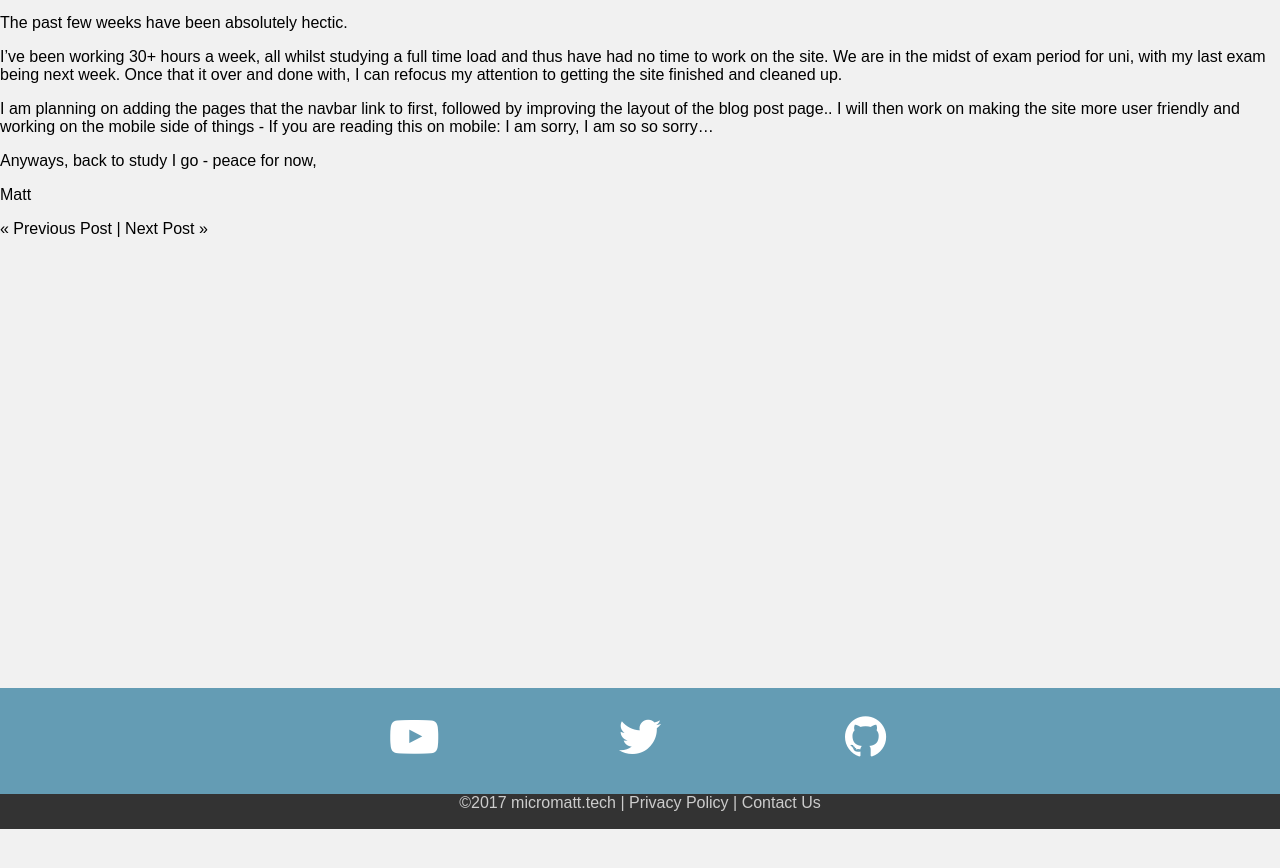
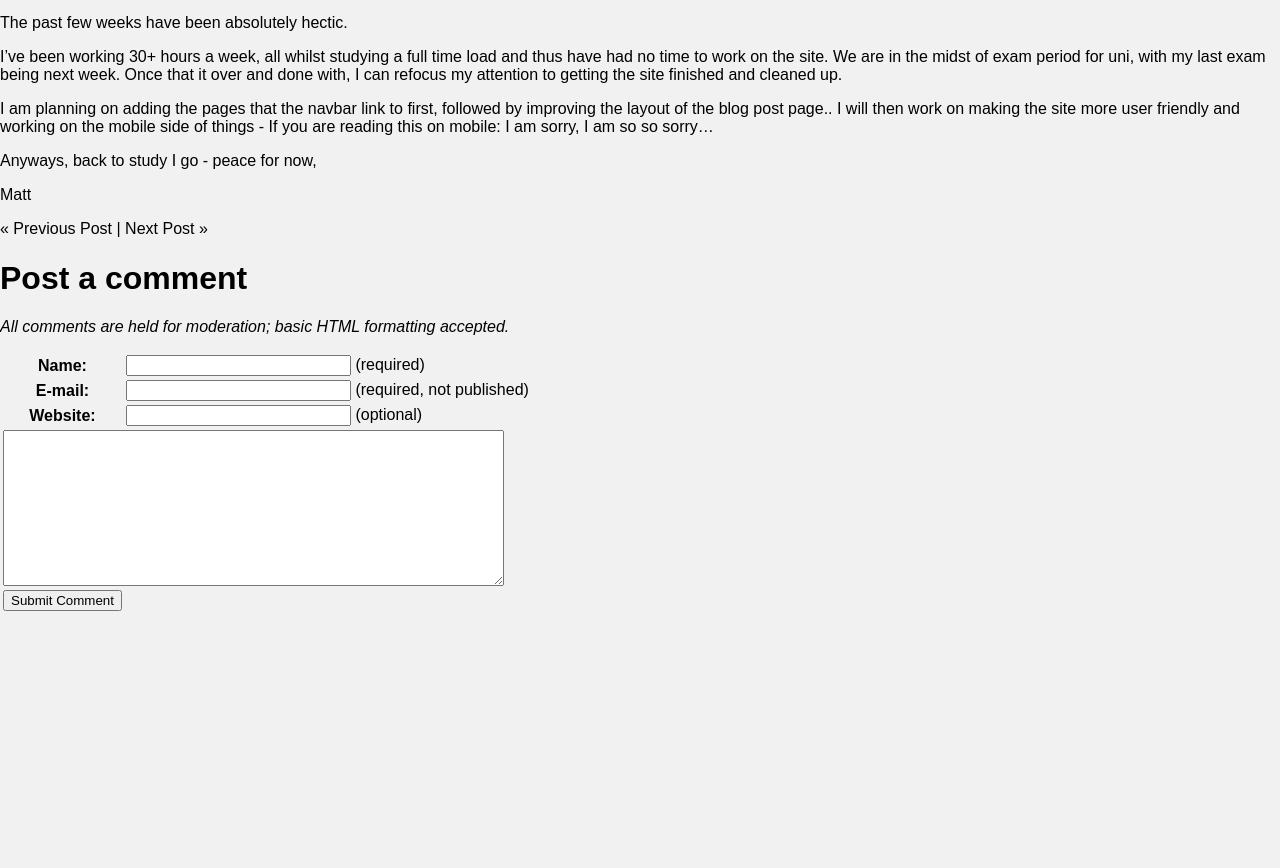
Before and after one commit to Chuffs/PortfolioWebsite, a Jekyll site: the page built from _posts/2017-11-11-Development-Update.markdown, in a window 1280 px wide and 900 px high, scrolled down 387 px. Shown: the top 868 px of the window. Built offline with Jekyll 4.4.1, drawn with Linux system fonts in a browser that asks for light colours; nearby versions of some CDN libraries; before the commit the page ends 1216 px from its top, so only the background shows below that.

Commit message:
Update 12/12/2017

```diff
--- /dev/null
+++ b/_includes/comment_template.html
@@ -0,0 +1,53 @@
+<div id="comments">
+	{% case page.comment_count %}
+		{% when 0 %}
+		{% when 1 %}
+			<h1>1 Comment</h1>
+		{% else %}
+			<h1>{{page.comment_count}} Comments</h1>
+	{% endcase %}
+	{% for c in page.comments %}
+		<div class="comment {% cycle 'odd', 'even' %}">
+			<p class="comment_header">
+				From: {% if c.link and c.link != '' %}
+					<a href="{{c.link}}">{{c.name}}</a>
+				{% else %}
+					{{c.name}}
+				{% endif %}
+				<br />
+				<span class="comment_date">{{c.date}}</span>
+			</p>
+			<p>
+				{{c.comment | newline_to_br}}
+			</p>
+		</div>
+	{% endfor %}
+	<h1>Post a comment</h1>
+	<p style="font-style: italic">
+		All comments are held for moderation; basic HTML formatting accepted.
+	</p>
+	<form id="commentform" method="POST" action="{{site.url}}/commentsubmit.php">
+		<input type="hidden" name="post_id" value="{{page.id}}" />
+		<input type="hidden" name="return_url" value="{{site.url}}{{page.url}}" />
+		<table>
+			<tr>
+				<th>Name:</th>
+				<td><input type="text" size="25" name="name" /> (required)</td>
+			</tr>
+			<tr>
+				<th>E-mail:</th>
+				<td><input type="text" size="25" name="email" /> (required, not published)</td>
+			</tr>
+			<tr>
+				<th>Website:</th>
+				<td><input type="text" size="25" name="link" /> (optional)</td>
+			</tr>
+			<tr>
+				<td colspan="2"><textarea name="comment" rows="10" cols="60" ></textarea></td>
+			</tr>
+			<tr>
+				<td><input type="submit" name="submit" value="Submit Comment" /></td>
+			</tr>
+		</table>
+	</form>
+</div>
--- a/_layouts/blog_post.html
+++ b/_layouts/blog_post.html
@@ -29,6 +29,9 @@
           |
           <a class="next" href="{{page.next.url}}">Next Post &raquo;</a>
       </div>
+
+      {% include comment_template.html %}
+
     </div>
 
     {% include social-media-highlight.html %}
--- /dev/null
+++ b/_plugins/static_comments.rb
@@ -0,0 +1,54 @@
+# Store and render comments as a static part of a Jekyll site
+#
+# See README.mdwn for detailed documentation on this plugin.
+#
+# Homepage: http://theshed.hezmatt.org/jekyll-static-comments
+#
+#  Copyright (C) 2011 Matt Palmer <mpalmer@hezmatt.org>
+#
+#  This program is free software; you can redistribute it and/or modify it
+#  under the terms of the GNU General Public License version 3, as
+#  published by the Free Software Foundation.
+#
+#  This program is distributed in the hope that it will be useful, but
+#  WITHOUT ANY WARRANTY; without even the implied warranty of
+#  MERCHANTABILITY or FITNESS FOR A PARTICULAR PURPOSE.  See the GNU
+#  General Public License for more details.
+#
+#  You should have received a copy of the GNU General Public License along
+#  with this program; if not, see <http://www.gnu.org/licences/>
+
+class Jekyll::Document
+	alias :to_liquid_without_comments :to_liquid
+
+	def to_liquid(*args)
+		data = to_liquid_without_comments(*args)
+		data['comments'] = StaticComments::find_for_post(self)
+		data['comment_count'] = data['comments'].length
+		data
+	end
+end
+
+module StaticComments
+	# Find all the comments for a post
+	def self.find_for_post(post)
+		@comments ||= read_comments(post.site.source)
+		@comments[post.id]
+	end
+
+	# Read all the comments files in the site, and return them as a hash of
+	# arrays containing the comments, where the key to the array is the value
+	# of the 'post_id' field in the YAML data in the comments files.
+	def self.read_comments(source)
+		comments = Hash.new() { |h, k| h[k] = Array.new }
+
+		Dir["#{source}/**/_comments/**/*"].sort.each do |comment|
+			next unless File.file?(comment) and File.readable?(comment)
+			yaml_data = YAML::load_file(comment)
+			post_id = yaml_data.delete('post_id')
+			comments[post_id] << yaml_data
+		end
+
+		comments
+	end
+end
```
Also changed, not shown: comment_received.html (added, +23 -0 lines), 8 other files.
